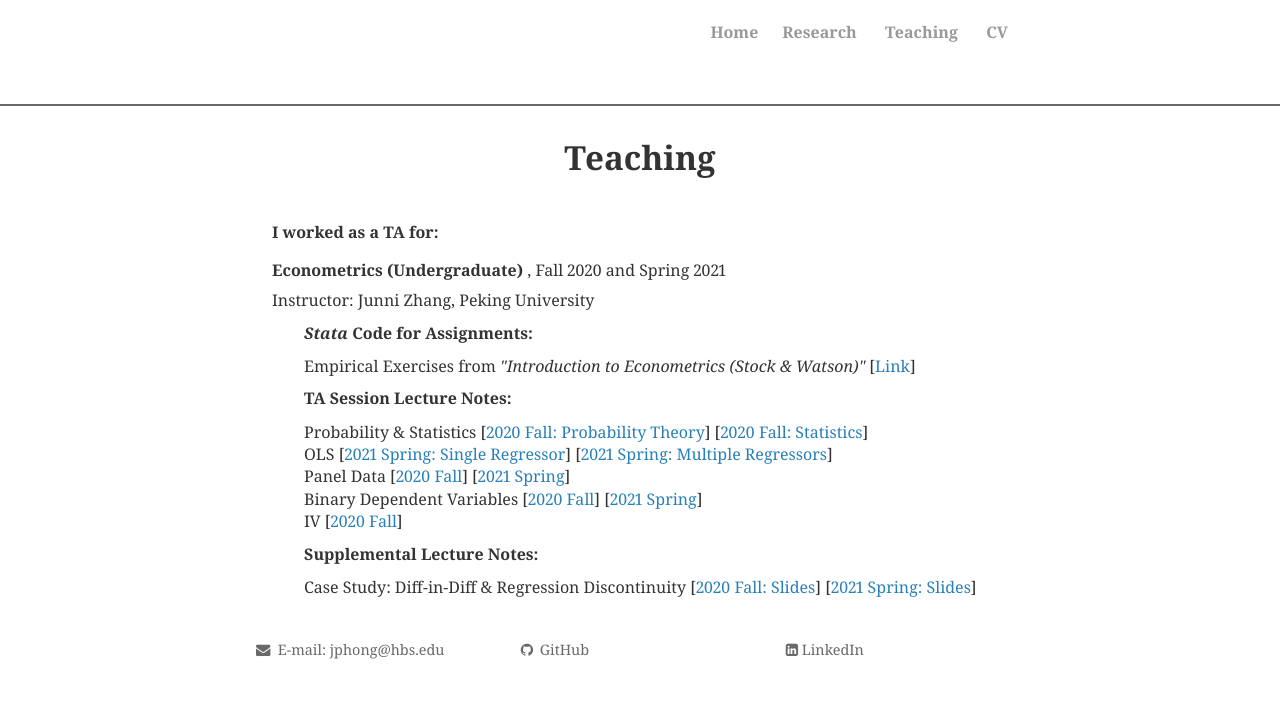
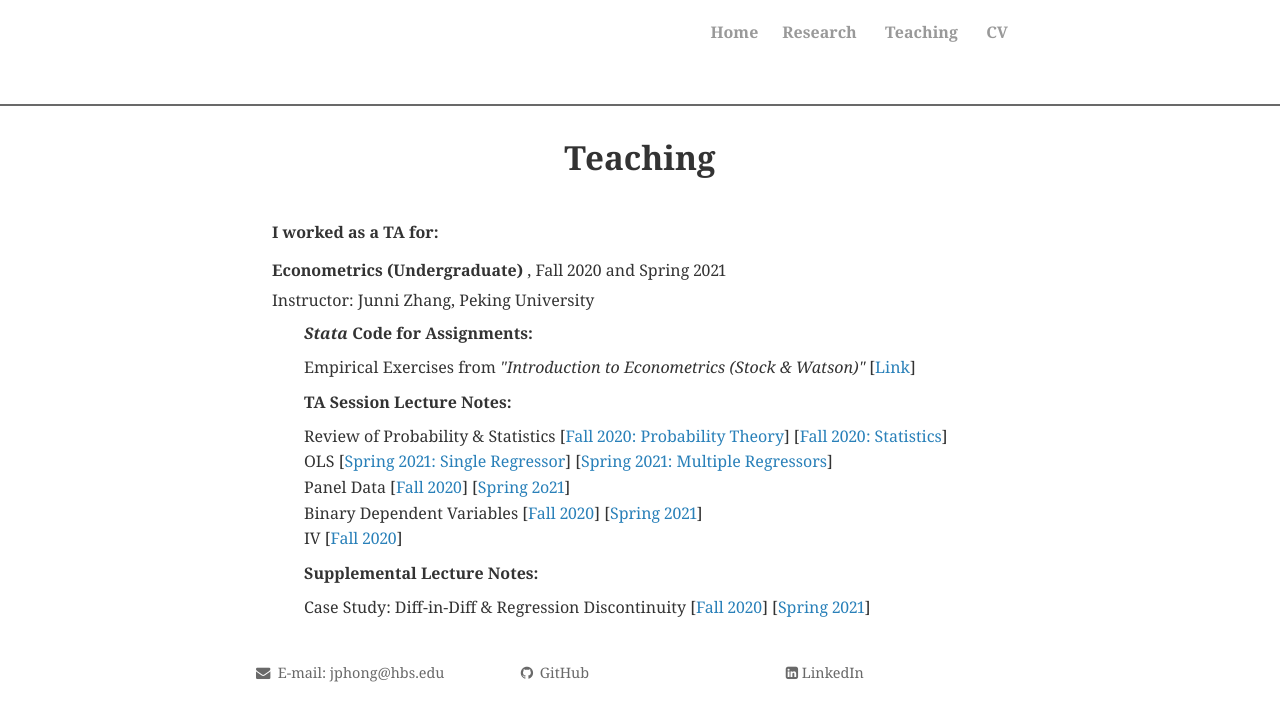
Before and after one commit to JingpengHong/JingpengHong.github.io, a Jekyll site: the page built from teaching.html, in a window 1280 px wide. Shown: the top 721 px of the page. Built offline with Jekyll 4.4.1, drawn with Linux system fonts in a browser that asks for light colours; nearby versions of some CDN libraries; comment, search, counter and statistics services are not loaded; a style sheet for code colours, icons or effects is not loaded.

Commit message:
Update teaching.html

```diff
--- a/teaching.html
+++ b/teaching.html
@@ -9,12 +9,12 @@ permalink: /teaching/
 <p style="line-height: 50%"> Instructor: Junni Zhang, Peking University
 <br>
 <p style="text-align:justify;text-indent:2em"><b><i>Stata</i> Code for Assignments: </b>
-<p style="text-align:justify;text-indent:2em;line-height: 50%">Empirical Exercises from <i>"Introduction to Econometrics (Stock & Watson)" </i> [<a href="https://github.com/JingpengHong/Econometrics_TA.git" >Link</a>]
+<p style="text-align:justify;text-indent:2em;line-height: 70%">Empirical Exercises from <i>"Introduction to Econometrics (Stock & Watson)" </i> [<a href="https://github.com/JingpengHong/Econometrics_TA.git" >Link</a>]
 <p style="text-align:justify;text-indent:2em;"><b>TA Session Lecture Notes: </b>
-<p style="text-align:justify;text-indent:2em;line-height: 50%">Probability & Statistics [<a href="https://www.dropbox.com/s/62at9lfbtq2j41k/Lab1.pdf?dl=0" >2020 Fall: Probability Theory</a>] [<a href="https://www.dropbox.com/s/na318rb2jbj1r1d/Lab_II.pdf?dl=0" >2020 Fall: Statistics</a>]
-<p style="text-align:justify;text-indent:2em;line-height: 50%">OLS [<a href="https://www.dropbox.com/s/wetk8nyfxutmyda/notes_Ch4-5_Jingpeng.pdf?dl=0" >2021 Spring: Single Regressor</a>] [<a href="https://www.dropbox.com/s/nu4obkbv6hf38bu/notes_Ch6-7_Jingpeng.pdf?dl=0" >2021 Spring: Multiple Regressors</a>]
-<p style="text-align:justify;text-indent:2em;line-height: 50%">Panel Data [<a href="https://www.dropbox.com/s/jz18c6erfsnwxk8/ch10_PanelData_2020F.pdf?dl=0" >2020 Fall</a>] [<a href="https://www.dropbox.com/s/sl6g4omlj7yep9c/ch10_PanelData_2021S.pdf?dl=0" >2021 Spring</a>]
-<p style="text-align:justify;text-indent:2em;line-height: 50%">Binary Dependent Variables [<a href="https://www.dropbox.com/s/lvm8v72fq9as5bw/ch11_ProbitLogit_2020F.pdf?dl=0" >2020 Fall</a>] [<a href="https://www.dropbox.com/s/nom4nruf9u2fvu2/ch11_ProbitLogit_2021S.pdf?dl=0" >2021 Spring</a>]
-<p style="text-align:justify;text-indent:2em;line-height: 50%"> IV [<a href="https://www.dropbox.com/s/e6pn9alqbfb5wwe/ch12_IV_2020F.pdf?dl=0" >2020 Fall</a>]
+<p style="text-align:justify;text-indent:2em;line-height: 70%">Review of Probability & Statistics [<a href="https://www.dropbox.com/s/62at9lfbtq2j41k/Lab1.pdf?dl=0" >Fall 2020: Probability Theory</a>] [<a href="https://www.dropbox.com/s/na318rb2jbj1r1d/Lab_II.pdf?dl=0" >Fall 2020: Statistics</a>]
+<p style="text-align:justify;text-indent:2em;line-height: 70%">OLS [<a href="https://www.dropbox.com/s/wetk8nyfxutmyda/notes_Ch4-5_Jingpeng.pdf?dl=0" >Spring 2021: Single Regressor</a>] [<a href="https://www.dropbox.com/s/nu4obkbv6hf38bu/notes_Ch6-7_Jingpeng.pdf?dl=0" >Spring 2021: Multiple Regressors</a>]
+<p style="text-align:justify;text-indent:2em;line-height: 70%">Panel Data [<a href="https://www.dropbox.com/s/jz18c6erfsnwxk8/ch10_PanelData_2020F.pdf?dl=0" >Fall 2020</a>] [<a href="https://www.dropbox.com/s/sl6g4omlj7yep9c/ch10_PanelData_2021S.pdf?dl=0" >Spring 2o21</a>]
+<p style="text-align:justify;text-indent:2em;line-height: 70%">Binary Dependent Variables [<a href="https://www.dropbox.com/s/lvm8v72fq9as5bw/ch11_ProbitLogit_2020F.pdf?dl=0" >Fall 2020</a>] [<a href="https://www.dropbox.com/s/nom4nruf9u2fvu2/ch11_ProbitLogit_2021S.pdf?dl=0" >Spring 2021</a>]
+<p style="text-align:justify;text-indent:2em;line-height: 70%"> IV [<a href="https://www.dropbox.com/s/e6pn9alqbfb5wwe/ch12_IV_2020F.pdf?dl=0" >Fall 2020</a>]
 <p style="text-align:justify;text-indent:2em;"> <b>Supplemental Lecture Notes: </b>
-<p style="text-align:justify;text-indent:2em;line-height: 50%"> Case Study: Diff-in-Diff & Regression Discontinuity [<a href="https://www.dropbox.com/s/pwx7c901m4fdjsh/SW3e_ch13_slides%20GE%20additional%20RD_DID_Jingpeng%20modified.pdf?dl=0" >2020 Fall: Slides</a>] [<a href="https://www.dropbox.com/s/gkx8poynu8a6tmn/SW3e_ch13_slides%2BGE%2Badditional%2BRD_DID_Jingpeng.pdf?dl=0" >2021 Spring: Slides</a>]
+<p style="text-align:justify;text-indent:2em;line-height: 70%"> Case Study: Diff-in-Diff & Regression Discontinuity [<a href="https://www.dropbox.com/s/pwx7c901m4fdjsh/SW3e_ch13_slides%20GE%20additional%20RD_DID_Jingpeng%20modified.pdf?dl=0" >Fall 2020</a>] [<a href="https://www.dropbox.com/s/gkx8poynu8a6tmn/SW3e_ch13_slides%2BGE%2Badditional%2BRD_DID_Jingpeng.pdf?dl=0" >Spring 2021</a>]
```
